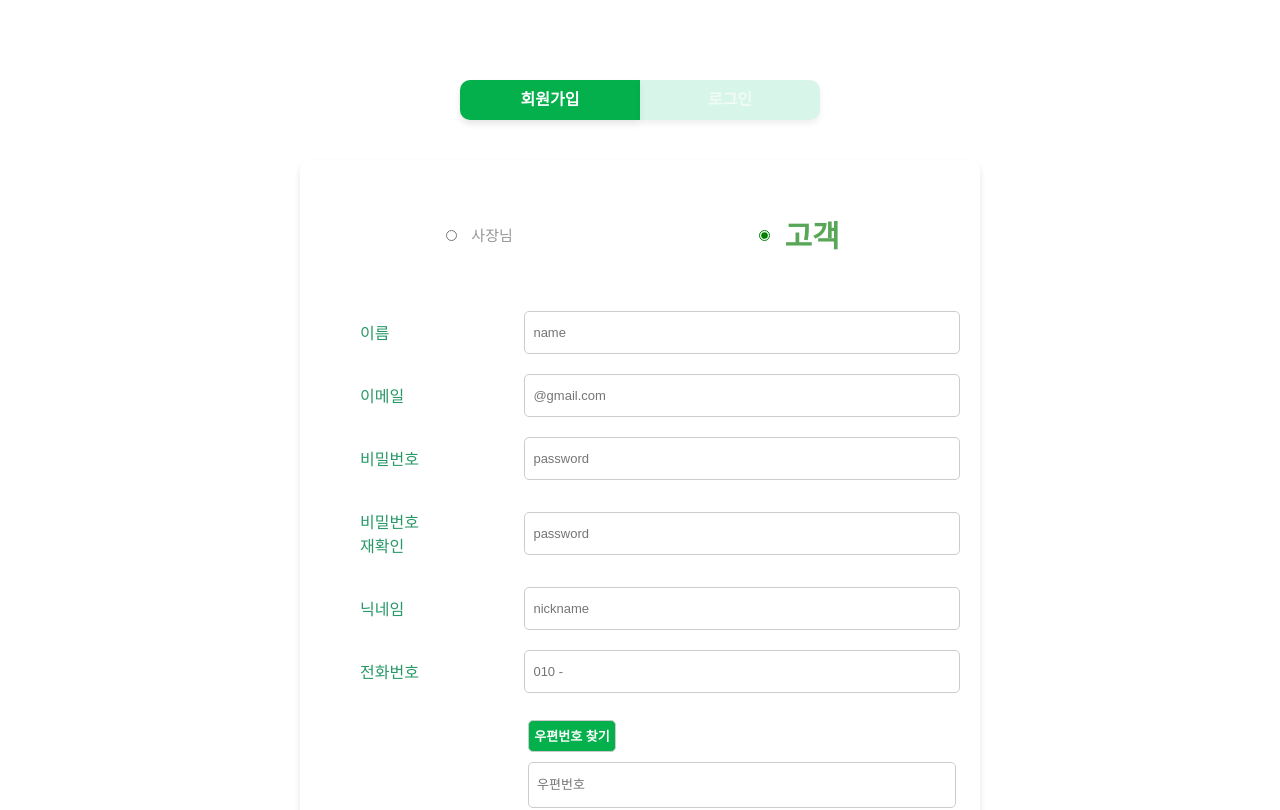
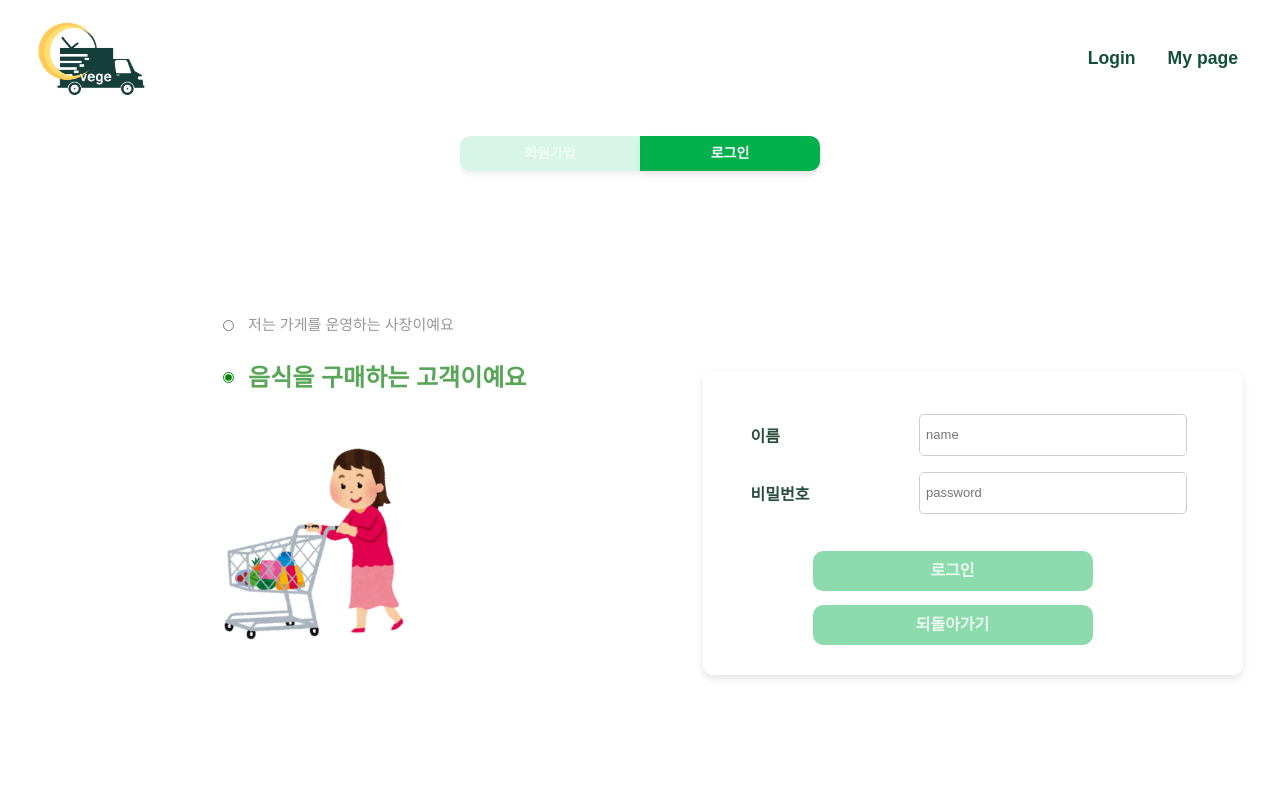
Before and after one commit to LIKELION-12th-HACKERTHON/frontend, a React (Vite) app: page /login in a window 1280 px wide. Shown: the top 810 px of the page. Built offline with nearby package versions, Linux system fonts and the light colour scheme.

Commit message:
nicknametostorname

```diff
--- a/src/App.jsx
+++ b/src/App.jsx
@@ -3,7 +3,7 @@ import { BrowserRouter as Router, Route, Routes } from "react-router-dom";
 import Homepage from "./pages/homepage";
 import FormLogin from "./pages/formlogin.jsx";
 import CustomerHome from "./customers/customerhome";
-import SellerPage from "./sellers/sellerpage.jsx";
+import SellermainPage from "./sellers/sellermainpage.jsx";
 import Sellershop from "./sellers/sellershop.jsx";
 
 function App() {
@@ -13,7 +13,7 @@ function App() {
 				<Route path='/' element={<Homepage />} />
 				<Route path='/login' element={<FormLogin />} />
 				<Route path='/customer' element={<CustomerHome />} />
-				<Route path='/seller' element={<SellerPage />} />
+				<Route path='/seller' element={<SellermainPage />} />
 				<Route path='/sellershop' element={<Sellershop />} />
 			</Routes>
 		</Router>
--- a/src/components/navbar.jsx
+++ b/src/components/navbar.jsx
@@ -21,7 +21,7 @@ export default function Navbar() {
 		navigate("/seller");
 	};
 
-	const Logo = <img src={logoSrc} alt='logo' />; // 함수 외부에 정의
+	const Logo = <img src={logoSrc} classname='navlogo' alt='logo' />; // 함수 외부에 정의
 
 	return (
 		<div className='navbar'>
--- a/src/css/address.css
+++ b/src/css/address.css
@@ -1,6 +1,6 @@
 .addressdiv {
 	display: block;
-	margin-left: 18%;
+	margin-left: 25%;
 }
 
 .postcode {
@@ -11,6 +11,7 @@
 	padding: 0px;
 	color: white;
 	font-weight: bold;
+	margin-left: 20px;
 }
 .autoword {
 	#sample_postcode,
@@ -18,11 +19,16 @@
 	#sample_extraAddress,
 	#sample_detailAddress {
 		line-height: 28px;
-		width: 95%;
+		position: relatvs;
+		width: 88%;
 		justify-items: right;
 		margin-bottom: 4px;
-		border-radius: 5px;
 		border: 1px solid #ccc;
+		border-radius: 0%;
 		font-size: 13px;
+		border-top: 0px;
+		border-right: 0px;
+		border-left: 0px;
+		border-bottom-style: 1px solid;
 	}
 }
--- a/src/css/signup.css
+++ b/src/css/signup.css
@@ -2,16 +2,15 @@ body {
 	display: flex;
 	justify-content: center;
 	align-items: center;
-	height: 100vh;
 	margin: 0;
-	background-color: #fece00;
+	background-color: #fece00; /* 밝은 색상 배경 */
 	font-family: "Arial", sans-serif;
 }
 
 .navlogin {
 	display: flex;
-	margin-top: 80px;
-	margin-bottom: 40px;
+	margin-top: 20px;
+	margin-bottom: 50px;
 	justify-content: center;
 }
 
@@ -40,18 +39,19 @@ body {
 
 .btn {
 	width: 100%;
-	height: 40px;
-	line-height: 40px;
+	height: 35px;
+	line-height: 35px;
 	padding: 0;
 	display: flex;
 	justify-content: center;
 	align-items: center;
-	font-size: 16px;
+	font-size: 14px;
 	border: none;
 	background-color: rgba(143, 226, 190, 0.588);
 	color: rgba(255, 255, 255, 0.635);
 	cursor: pointer;
 	box-shadow: 0 4px 6px rgba(0, 0, 0, 0.1);
+	border-radius: 5px;
 }
 
 #sgp {
@@ -68,36 +68,51 @@ body {
 	transform: translateY(-2px);
 }
 
-.form1,
-.form2 {
-	width: 50vw;
+.form1 {
+	width: 33vw;
 	min-width: 500px;
 	max-width: 800px;
 	padding: 20px;
 	background-color: white;
 	border-radius: 10px;
-	box-shadow: 0 4px 6px rgba(0, 0, 0, 0.1);
+	box-shadow: 0 4px 8px rgba(0, 0, 0, 0.1);
 	display: flex;
 	flex-direction: column;
 	align-items: center;
-	margin: auto;
+	margin-top: 40px;
+}
+.form2 {
+	width: 33vw;
+	min-width: 500px;
+	max-width: 800px;
+	height: max-content;
+	padding: 20px;
+	background-color: white;
+	border-radius: 10px;
+	box-shadow: 0 4px 8px rgba(0, 0, 0, 0.1);
+	display: flex;
+	flex-direction: column;
+	align-items: center;
+	margin-top: 150px;
 }
 
 form {
 	display: flex;
 	flex-direction: column;
 	width: 100%;
-	padding-left: 18px;
+	padding-left: 10px;
 	padding-right: 18px;
-	color: #289868;
+	color: #294c3d;
+	margin-top: 20px;
 }
 
 .job {
-	display: flex;
+	display: block;
 	justify-content: space-around;
 	position: relative;
-	margin-bottom: 40px;
-	margin-top: 20px;
+	margin-bottom: 20px;
+	margin-top: 0px;
+	margin-left: 20%;
 }
 
 .owner,
@@ -114,11 +129,15 @@ form {
 input[type="radio"] {
 	height: 11px;
 }
+#customerLabel,
+#ownerLabel {
+	width: 20rem;
+}
 
 input[type="radio"]:checked + #customerLabel,
 input[type="radio"]:checked + #ownerLabel {
 	color: #58a758;
-	font-size: 30px;
+	font-size: 24px;
 	font-weight: bolder;
 	transition: all 0.3s ease;
 }
@@ -132,16 +151,9 @@ input[type="radio"]:checked {
 	display: flex;
 	justify-content: space-between;
 	align-items: center;
-	padding-left: 40px;
-	margin-bottom: 15px;
-}
-
-#address {
-	display: flex;
-	justify-content: space-between;
-	align-items: center;
-	padding-left: 20px;
-	margin-bottom: 15px;
+	padding-left: 2rem;
+	padding-right: 2rem;
+	margin-bottom: 10px;
 }
 
 .addressdiv {
@@ -157,15 +169,21 @@ input[type="radio"]:checked {
 	text-align: left;
 	padding-top: 12px;
 	padding-bottom: 12px;
+	font-size: 16px;
+	font-weight: bolder;
+	white-space: nowrap;
 }
 
 input {
-	flex: 0.8;
-	line-height: 25px;
-	padding: 8px;
+	flex: 0.7;
+	line-height: 28px;
+	padding: 6px;
 	border-radius: 5px;
 	border: 1px solid #ccc;
 	font-size: 13px;
+}
+.input.name {
+	margin-right: 30px;
 }
 
 #btns {
@@ -198,3 +216,37 @@ input {
 	color: white;
 	transform: translateY(-2px);
 }
+.jobform {
+	display: flex;
+	background-color: #ffffff;
+	width: 100vw;
+	position: inherit;
+	/* padding: 30px; */
+	/* margin: 100px; */
+	justify-content: center; /* 가운데 정렬 */
+	gap: 5%;
+	height: 76vh;
+	/* 세로 가운데 정렬 */
+}
+
+.photoandjob {
+	display: flex;
+	flex-direction: column;
+	align-items: center;
+	justify-content: flex-start; /* 세로 정렬을 위쪽으로 조정 */
+	margin-left: 5rem;
+	margin-right: 8rem;
+	align-items: flex-start;
+	margin-top: 80px;
+}
+
+.sellertype {
+	height: 15rem;
+	width: 15rem;
+	margin-top: 0; /* 상단 마진 조정 */
+	object-fit: contain; /* 이미지가 비율을 유지하며 컨테이너에 맞추어짐 */
+}
+
+.phtodiv {
+	margin-top: 20px;
+}
--- a/src/pages/formlogin.jsx
+++ b/src/pages/formlogin.jsx
@@ -4,10 +4,13 @@ import axios from "axios";
 import "../css/signup.css";
 import AddressForm from "../components/addressform";
 import useMemberStore from "../store/memberStore";
+import shopimg from "../sellers/sellerphotos/shoprestraunt.png";
+import clientimg from "../sellers/sellerphotos/client.png";
+import Sellernav from "../sellers/sellernav";
+import Form1s from "../sellers/components/Form1s";
 
 export default function FormLogin() {
 	const memberStore = useMemberStore();
-
 	const navigate = useNavigate();
 	const [address, setAddress] = useState({
 		city: "",
@@ -23,6 +26,7 @@ export default function FormLogin() {
 		phone_number: "",
 		seller: "구매자",
 	});
+	const [image, setImage] = useState(clientimg); // 초기 이미지를 고객 이미지로 설정
 
 	const signupAPI = (event) => {
 		event.preventDefault();
@@ -35,9 +39,9 @@ export default function FormLogin() {
 				API,
 				{
 					...formData,
-					city: address.city, // city 필드 추가
-					district: address.district, // district 필드 추가
-					dong: address.dong, // dong 필드 추가
+					city: address.city,
+					district: address.district,
+					dong: address.dong,
 				},
 				{
 					headers: {
@@ -65,11 +69,11 @@ export default function FormLogin() {
 		const API = "https://ourvege.store/member/login/";
 		try {
 			const response = await axios.post(API, {
+				seller: formData.seller,
 				username: formData.username,
-				email: formData.email,
 				password: formData.password,
 			});
-			console.log("로그인성공", response.data.user.username);
+			console.log("로그인성공", response.data.user.username, response.data.user.nickname);
 			navigate(`/sellershop`);
 			//상태관리에 저장
 			memberStore.setLoginMember(response.data.user);
@@ -78,7 +82,7 @@ export default function FormLogin() {
 		}
 	};
 
-	const [showform, setShowForm] = useState("signup");
+	const [showform, setShowForm] = useState("login");
 	const handleShowSignup = () => {
 		setShowForm("signup");
 	};
@@ -87,33 +91,42 @@ export default function FormLogin() {
 	};
 
 	const handleChange = (e) => {
-		console.log(e.target.value);
+		const { name, value } = e.target;
+		console.log(value);
 		setFormData({
 			...formData,
-			[e.target.name]: e.target.value,
+			[name]: value,
 		});
+
+		// 'seller' 값이 변경될 때 이미지를 변경
+		if (name === "seller") {
+			showImg(value);
+		}
 	};
 
-	const handlepage = (event) => {
-		event.preventDefault();
-		navigate("/seller");
+	const showImg = (seller) => {
+		if (seller === "구매자") {
+			setImage(clientimg);
+		} else if (seller === "사장님" || seller === "판매자") {
+			setImage(shopimg);
+		}
 	};
+
 	const handleClickBack = (event) => {
 		event.preventDefault();
 		navigate("/"); // Main page path로 이동
 	};
 
 	const form1 = (
-		<div className='form1'>
-			<form onSubmit={signupAPI}>
+		<div className='jobform'>
+			<div className='photoandjob'>
 				<div className='job'>
 					<div className='owner'>
 						<input id='owner' name='seller' type='radio' value='판매자' onChange={handleChange} />
 						<label htmlFor='owner' id='ownerLabel'>
-							사장님
+							저는 가게를 운영하는 사장이예요
 						</label>
 					</div>
-
 					<div className='customer'>
 						<input
 							id='customer'
@@ -124,11 +137,16 @@ export default function FormLogin() {
 							onChange={handleChange}
 						/>
 						<label htmlFor='customer' id='customerLabel'>
-							고객
+							음식을 구매하는 고객이예요
 						</label>
 					</div>
+					<div className='phtodiv'>
+						<img src={image} className='sellertype' alt='seller type' />{" "}
 					</div>
-
+				</div>
+			</div>
+			<div className='form1'>
+				<form onSubmit={signupAPI}>
 					<div className='formdivdiv'>
 						<div className='thdiv'>이름</div>
 						<input
@@ -178,11 +196,11 @@ export default function FormLogin() {
 					</div>
 
 					<div className='formdivdiv'>
-					<div className='thdiv'>닉네임</div>
+						<div className='thdiv'>{formData.seller === "구매자" ? "닉네임" : "가게 이름"}</div>
 						<input
 							name='nickname'
 							id='nickname'
-						placeholder='nickname'
+							placeholder={formData.seller === "구매자" ? "nickname" : "가게 이름"}
 							autoComplete='off'
 							onChange={handleChange}
 							required
@@ -203,7 +221,7 @@ export default function FormLogin() {
 
 					<div className='formdivdiv'>
 						<div className='thdiv' id='adth'>
-						주소
+							{formData.seller === "구매자" ? "주소" : "가게 주소"}
 						</div>
 						<AddressForm onAddressSelect={setAddress} />
 					</div>
@@ -218,44 +236,53 @@ export default function FormLogin() {
 					</div>
 				</form>
 			</div>
+		</div>
 	);
 
 	const form2 = (
+		<div className='jobform'>
+			<div className='photoandjob'>
+				<div className='job'>
+					<div className='owner'>
+						<input id='owner' name='seller' type='radio' value='판매자' onChange={handleChange} />
+						<label htmlFor='owner' id='ownerLabel'>
+							저는 가게를 운영하는 사장이예요
+						</label>
+					</div>
+					<div className='customer'>
+						<input
+							id='customer'
+							name='seller'
+							type='radio'
+							value='구매자'
+							defaultChecked={true}
+							onChange={handleChange}
+						/>
+						<label htmlFor='customer' id='customerLabel'>
+							음식을 구매하는 고객이예요
+						</label>
+					</div>
+					<div className='phtodiv'>
+						<img src={image} className='sellertype' alt='seller type' />{" "}
+					</div>
+				</div>
+			</div>
 			<div className='form2'>
 				<form onSubmit={login}>
-				<div className='job'>
-					<div className='owner'>
-						<span className='owner'>
-							<input id='owner' name='job' type='radio' value='owner' />
-							<label htmlFor='owner' id='ownerLabel'>
-								사장님
-							</label>
-						</span>
-					</div>
-
-					<div className='customer'>
-						<span className='customer'>
-							<input id='customer' name='job' type='radio' value='customer' defaultChecked={true} />
-							<label htmlFor='customer' id='customerLabel'>
-								고객
-							</label>
-						</span>
-					</div>
-				</div>
-
 					<div className='formdivdiv'>
-					<div className='thdiv'>아이디</div>
+						<div className='thdiv'>이름</div>
 						<input
 							name='username'
-						placeholder='id'
+							id='name'
+							placeholder='name'
 							autoComplete='off'
 							onChange={handleChange}
 							required
 						/>
 					</div>
 
-				<div className='formdivdiv'>
-					<div className='thdiv'>이메일</div>
+					{/* <div className='formdivdiv'>
+						<div className='thdiv'></div>
 						<input
 							name='email'
 							placeholder='email'
@@ -263,7 +290,7 @@ export default function FormLogin() {
 							onChange={handleChange}
 							required
 						/>
-				</div>
+					</div> */}
 
 					<div className='formdivdiv'>
 						<div className='thdiv'>비밀번호</div>
@@ -284,10 +311,12 @@ export default function FormLogin() {
 					</div>
 				</form>
 			</div>
+		</div>
 	);
 
 	return (
 		<>
+			<Sellernav />
 			<div className='navlogin'>
 				<div className={`show_signup ${showform === "signup" ? "active" : ""}`}>
 					<button className='btn' id='sgp' onClick={() => setShowForm("signup")}>
--- /dev/null
+++ b/src/sellers/components/Form1s.jsx
@@ -0,0 +1,127 @@
+import React from "react";
+
+const Form1s = () => {
+	return (
+		<div className='jobform'>
+			<div className='photoandjob'>
+				<div className='job'>
+					<div className='owner'>
+						<input id='owner' name='seller' type='radio' value='판매자' onChange={handleChange} />
+						<label htmlFor='owner' id='ownerLabel'>
+							저는 가게를 운영하는 사장이예요
+						</label>
+					</div>
+					<div className='customer'>
+						<input
+							id='customer'
+							name='seller'
+							type='radio'
+							value='구매자'
+							defaultChecked={true}
+							onChange={handleChange}
+						/>
+						<label htmlFor='customer' id='customerLabel'>
+							음식을 구매하는 고객이예요
+						</label>
+					</div>
+					<div className='phtodiv'>
+						<img src={image} className='sellertype' alt='seller type' />{" "}
+					</div>
+				</div>
+			</div>
+			<div className='form1'>
+				<form onSubmit={signupAPI}>
+					<div className='formdivdiv'>
+						<div className='thdiv'>이름</div>
+						<input
+							name='username'
+							id='name'
+							placeholder='name'
+							autoComplete='off'
+							onChange={handleChange}
+							required
+						/>
+					</div>
+
+					<div className='formdivdiv'>
+						<div className='thdiv'>이메일</div>
+						<input
+							name='email'
+							id='email'
+							placeholder='@gmail.com'
+							autoComplete='none'
+							onChange={handleChange}
+							required
+						/>
+					</div>
+
+					<div className='formdivdiv'>
+						<div className='thdiv'>비밀번호</div>
+						<input
+							name='password1'
+							id='pw1'
+							placeholder='password'
+							autoComplete='off'
+							onChange={handleChange}
+							required
+						/>
+					</div>
+
+					<div className='formdivdiv'>
+						<div className='thdiv'> 비밀번호 재확인</div>
+						<input
+							name='password2'
+							id='pw2'
+							placeholder='password'
+							autoComplete='off'
+							onChange={handleChange}
+							required
+						/>
+					</div>
+
+					<div className='formdivdiv'>
+						<div className='thdiv'>가게명</div>
+						<input
+							name='nickname'
+							id='nickname'
+							placeholder='가게명'
+							autoComplete='off'
+							onChange={handleChange}
+							required
+						/>
+					</div>
+
+					<div className='formdivdiv'>
+						<div className='thdiv'>전화번호</div>
+						<input
+							name='phone_number'
+							id='phone_number'
+							placeholder='010 -'
+							autoComplete='off'
+							onChange={handleChange}
+							required
+						/>
+					</div>
+
+					<div className='formdivdiv'>
+						<div className='thdiv' id='adth'>
+							가게주소
+						</div>
+						<AddressForm onAddressSelect={setAddress} />
+					</div>
+
+					<div className='formdivdiv' id='btns'>
+						<button className='loginbtn' type='submit'>
+							회원가입
+						</button>
+						<button className='backbtn' onClick={handleClickBack}>
+							되돌아가기
+						</button>
+					</div>
+				</form>
+			</div>
+		</div>
+	);
+};
+
+export default Form1s;
--- a/src/sellers/components/sellerid.jsx
+++ b/src/sellers/components/sellerid.jsx
@@ -1,8 +1,8 @@
 import React, { useEffect } from "react";
-import "../sellercss/sellerid.css";
 import chefphoto from "../sellercss/minions.webp";
 import { useNavigate } from "react-router-dom";
 import useMemberStore from "../../store/memberStore";
+import "../sellercss/sellerid.css";
 
 function Sellerid() {
 	const navigate = useNavigate();
@@ -25,7 +25,7 @@ function Sellerid() {
 				</div>
 				<div className='nameinfo'>
 					<div className='sellerinfo'>USERSHOP:</div>{" "}
-					<div className='sellerinfo'>월남쌈&샤브샤브</div>
+					<div className='sellerinfo'>{memberStore.loginMember.nickname}</div>
 				</div>
 				<div>
 					<button onClick={() => navigate("/sellershop")}>나의 가게로 바로가기</button>
--- a/src/sellers/sellercss/sellerbanner.css
+++ b/src/sellers/sellercss/sellerbanner.css
@@ -13,6 +13,7 @@
 	height: 8rem;
 	object-fit: cover; /* 이미지를 잘라내지 않고 비율을 유지하며 채우기 */
 	object-position: center;
+	padding-top: 7px;
 }
 
 .sellerBanner-body-style {
```
Also changed, not shown: src/sellers/sellermainpage.jsx (added, +13 -0 lines), src/sellers/sellerpage.jsx (deleted, +0 -15 lines), src/sellers/sellerphotos/client.png (added), src/sellers/sellerphotos/shoprestraunt.png (added). Lines whose indentation alone changed are shown as unchanged.
